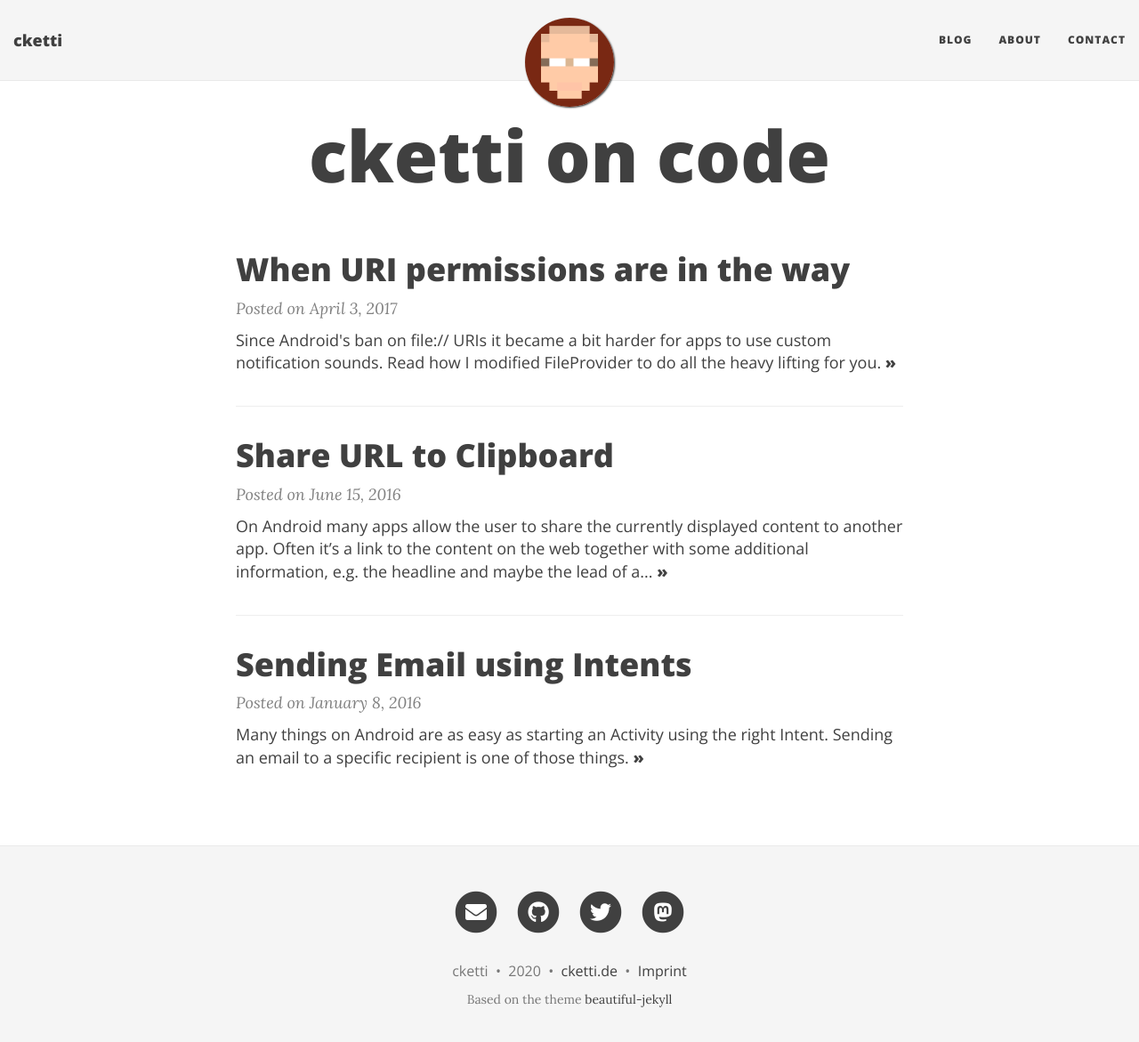
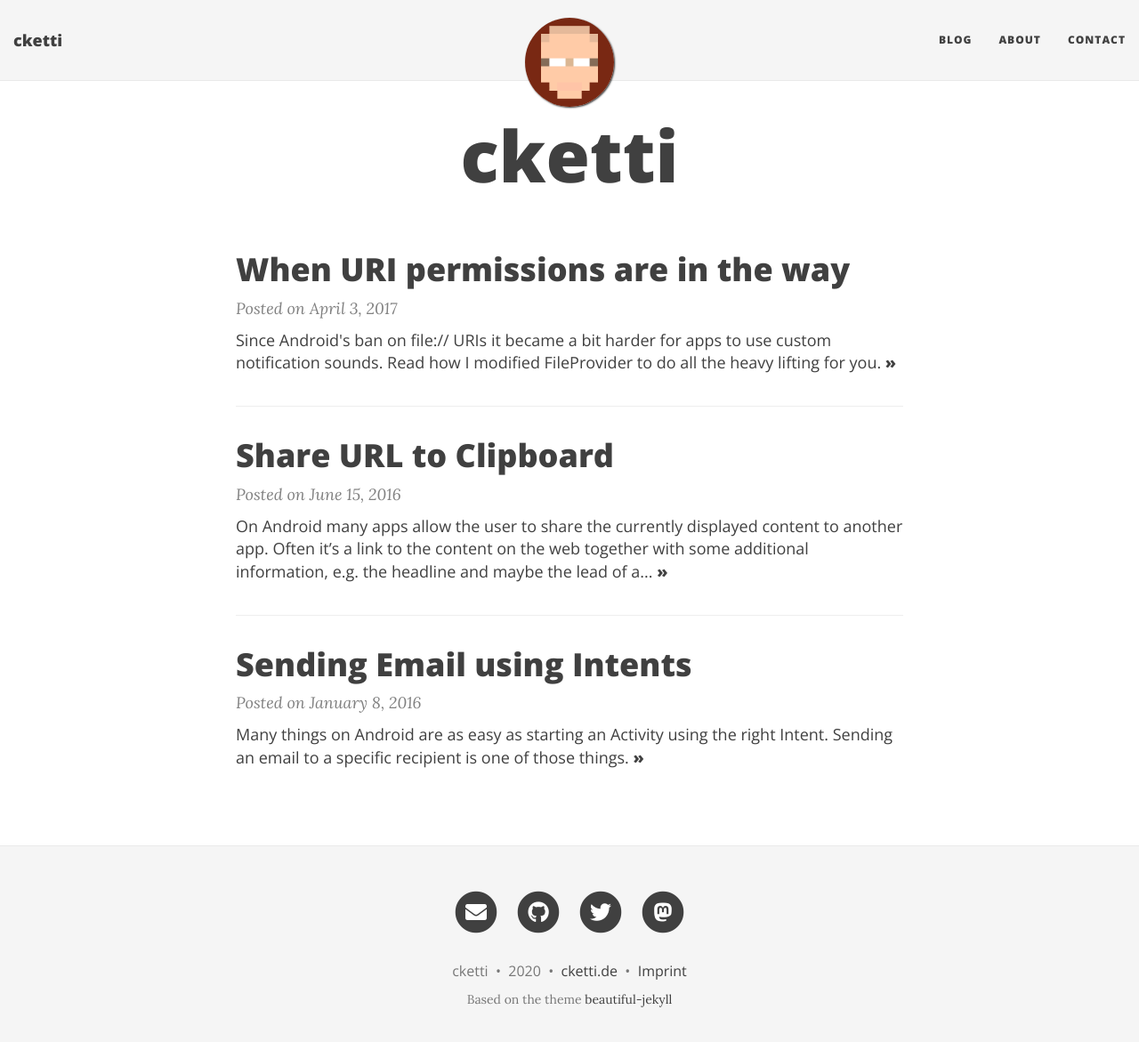
Before and after one commit to cketti/cketti.de, a Jekyll site: the page built from index.html, in a window 1280 px wide and 1184 px high. Shown: the top 1171 px of the window at 89% size. Built offline with Jekyll 4.4.1, drawn with Linux system fonts in a browser that asks for light colours; the list of posts is cut into pages by our own code.

```diff
--- a/_config.yml
+++ b/_config.yml
@@ -4,7 +4,7 @@ url: "https://cketti.de"
 baseurl: ""
 
 title: "cketti"
-description: "cketti on code"
+description: "cketti's blog"
 
 # --- Navigation bar options --- #
 
--- a/index.html
+++ b/index.html
@@ -1,6 +1,6 @@
 ---
 layout: page
-title: cketti on code
+title: cketti
 meta-description: cketti's blog
 ---
 
```
